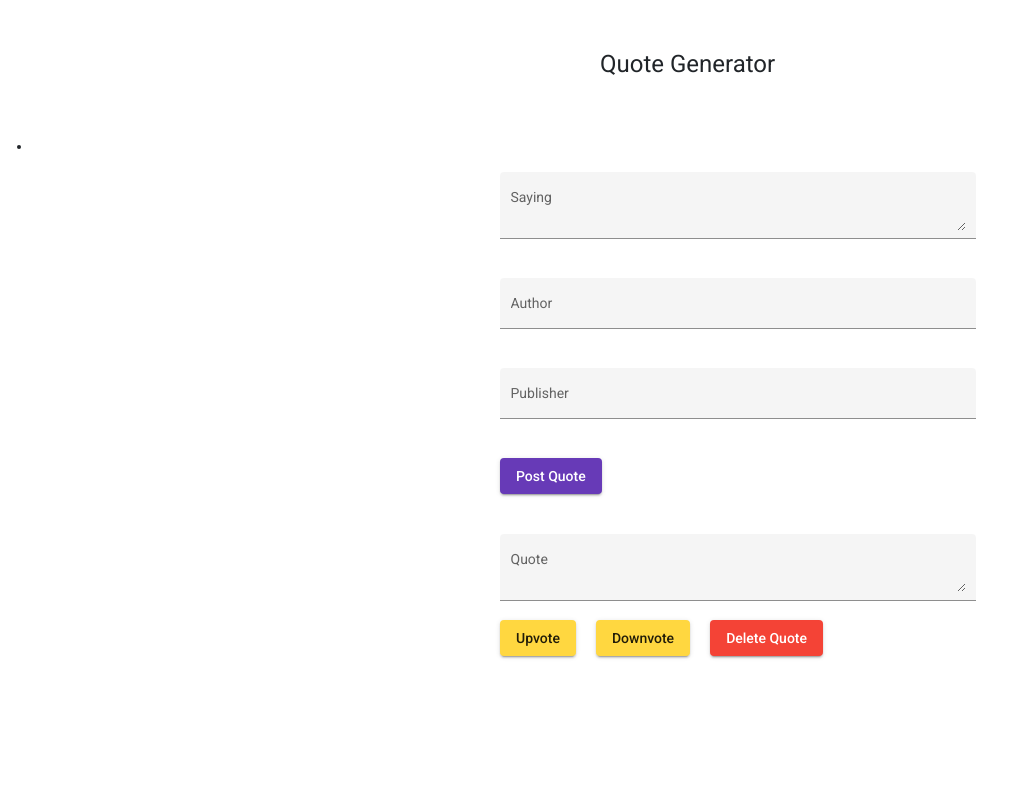
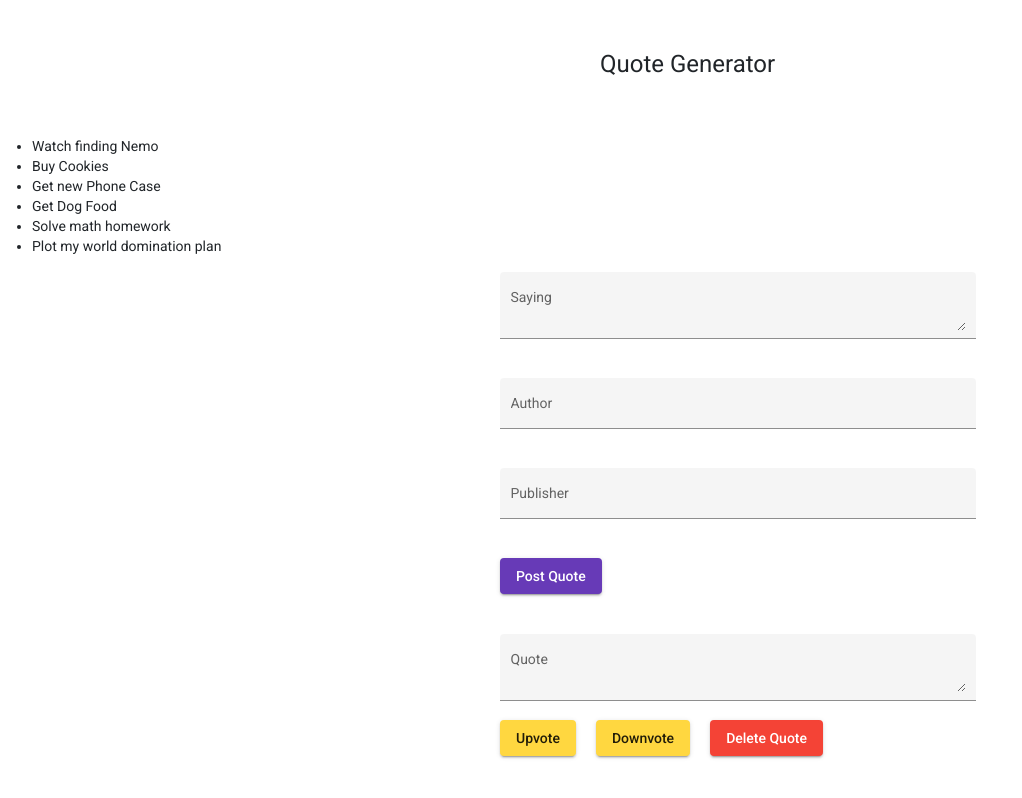
Before and after one commit to paulmunyao/Quote-Generator, an Angular app: page / in a window 1280 px wide. Shown: the top 798 px of the page, without its empty margins (0-1022 px from the left). Built offline with nearby package versions, Linux system fonts and the light colour scheme.

Commit message:
Add directive ngFor for quotes to be seen inside the HTML Document

```diff
--- a/src/app/app.component.html
+++ b/src/app/app.component.html
@@ -3,8 +3,8 @@
     <br><br>
 </div>
 <ul>
-    <li>
-
+    <li *ngFor="let quote of quotes">
+        {{quote.name}}
     </li>
 </ul>
 
```
